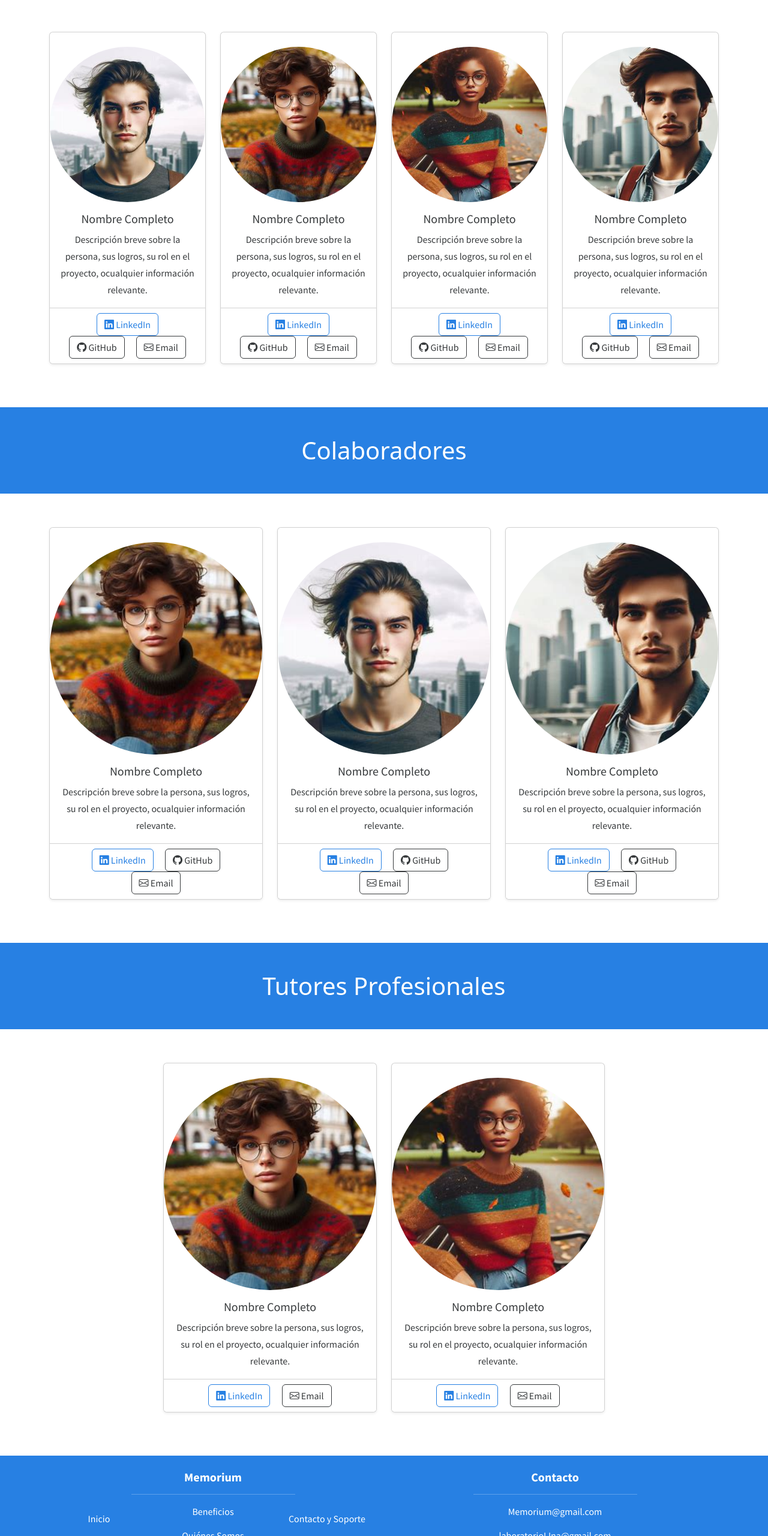
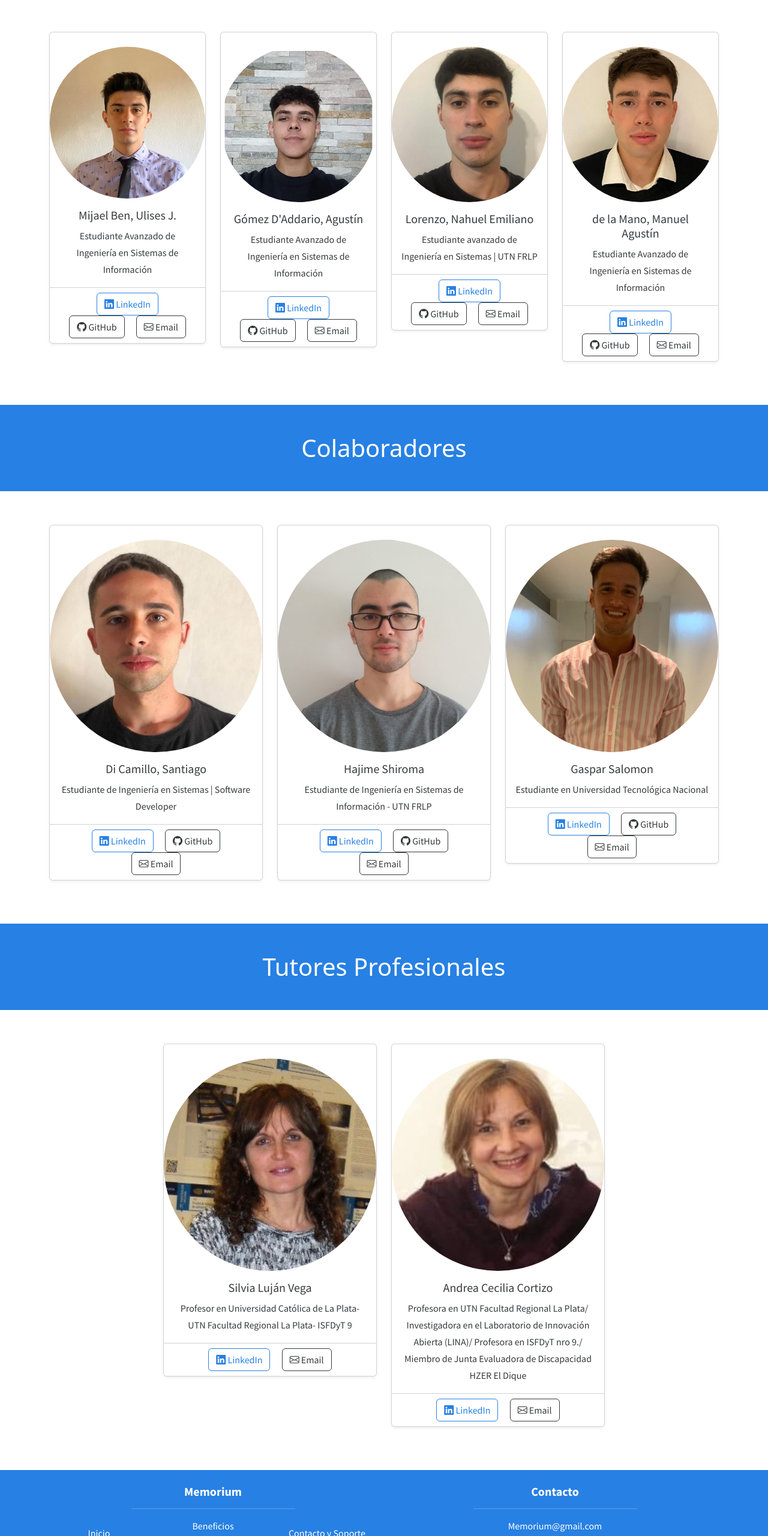
Before and after one commit to Ulimb/Memorium-Web-Informativa, a plain HTML site: page Home/Sections/4-Quienes-Somos/index.html in a window 1280 px wide. Shown: the part 1509-4070 px from the top of the page at 60% size. Drawn offline with nearby package versions, Linux system fonts and the light colour scheme; files whose address does not match are found by name; a web font is replaced by a local one.

Commit message:
Agrego informacion Quienes Somos

```diff
--- a/Home/Sections/4-Quienes-Somos/index.html
+++ b/Home/Sections/4-Quienes-Somos/index.html
@@ -83,65 +83,69 @@
             <!-- Card Template -->
             <div class="col-xs-12 col-sm-6 col-md-6 col-lg-6 col-xl-3">
                 <div class="card shadow-sm mb-4">
-                    <img src="/Home/images/secciones/Quienes-Somos/Persona3.jpeg"
+                    <img src="/Home/images/secciones/Quienes-Somos/1-Fundador.jpg"
                         class="card-img-top rounded-circle mx-auto d-block mt-4 card-w" alt="Foto de Fundador">
                     <div class="card-body text-center">
-                        <h5 class="card-title">Nombre Completo</h5>
-                        <p class="card-text fs-6">Descripción breve sobre la persona, sus logros, su rol en el proyecto, ocualquier información relevante.</p>
+                        <h5 class="card-title">Mijael Ben, Ulises J.</h5>
+                        <p class="card-text fs-6">Estudiante Avanzado de Ingeniería en Sistemas de Información</p>
                     </div>
                     <div class="card-footer text-center bg-white">
-                        <a href="#" class="btn btn-outline-primary mx-2"><i class="bi bi-linkedin"></i> LinkedIn</a>
-                        <a href="#" class="btn btn-outline-dark mx-2"><i class="bi bi-github"></i> GitHub</a>
-                        <a href="mailto:correo@ejemplo.com" class="btn btn-outline-secondary mx-2"><i
-                                class="bi bi-envelope"></i> Email</a>
+                        <a href="https://www.linkedin.com/in/ulises-mb/" target="_blank" class="btn btn-outline-primary mx-2"><i class="bi bi-linkedin"></i> LinkedIn</a>
+                        <a href="https://github.com/Ulimb" target="_blank" class="btn btn-outline-dark mx-2"><i class="bi bi-github"></i> GitHub</a>
+                        <a href="https://mail.google.com/mail/?view=cm&fs=1&to=ulisesmijaelben02@gmail.com" target="_blank" class="btn btn-outline-secondary mx-2">
+                            <i class="bi bi-envelope"></i> Email
+                        </a>
                     </div>
                 </div>
             </div>
             <div class="col-xs-12 col-sm-6 col-md-6 col-lg-6 col-xl-3">
                 <div class="card shadow-sm mb-4">
-                    <img src="/Home/images/secciones/Quienes-Somos/Persona1.jpeg"
+                    <img src="/Home/images/secciones/Quienes-Somos/2-Fundador.jpeg"
                         class="card-img-top rounded-circle mx-auto d-block mt-4 card-w" alt="Foto de Fundador">
                     <div class="card-body text-center">
-                        <h5 class="card-title">Nombre Completo</h5>
-                        <p class="card-text fs-6">Descripción breve sobre la persona, sus logros, su rol en el proyecto, ocualquier información relevante.</p>
+                        <h5 class="card-title">Gómez D'Addario, Agustín</h5>
+                        <p class="card-text fs-6">Estudiante Avanzado de Ingeniería en Sistemas de Información</p>
                     </div>
                     <div class="card-footer text-center bg-white">
-                        <a href="#" class="btn btn-outline-primary mx-2"><i class="bi bi-linkedin"></i> LinkedIn</a>
-                        <a href="#" class="btn btn-outline-dark mx-2"><i class="bi bi-github"></i> GitHub</a>
-                        <a href="mailto:correo@ejemplo.com" class="btn btn-outline-secondary mx-2"><i
-                                class="bi bi-envelope"></i> Email</a>
+                        <a href="https://www.linkedin.com/in/agustingomezdaddario/" class="btn btn-outline-primary mx-2"><i class="bi bi-linkedin"></i> LinkedIn</a>
+                        <a href="https://github.com/AgusGomezDAddario" class="btn btn-outline-dark mx-2"><i class="bi bi-github"></i> GitHub</a>
+                        <a href="https://mail.google.com/mail/?view=cm&fs=1&to=gomezdaddarioagus@gmail.com" target="_blank" class="btn btn-outline-secondary mx-2">
+                            <i class="bi bi-envelope"></i> Email
+                        </a>
                     </div>
                 </div>
             </div>
             <div class="col-xs-12 col-sm-6 col-md-6 col-lg-6 col-xl-3">
                 <div class="card shadow-sm mb-4">
-                    <img src="/Home/images/secciones/Quienes-Somos/Persona2.jpeg"
+                    <img src="/Home/images/secciones/Quienes-Somos/3-Fundador.jpeg"
                         class="card-img-top rounded-circle mx-auto d-block mt-4 card-w" alt="Foto de Fundador">
                     <div class="card-body text-center">
-                        <h5 class="card-title">Nombre Completo</h5>
-                        <p class="card-text fs-6">Descripción breve sobre la persona, sus logros, su rol en el proyecto, ocualquier información relevante.</p>
+                        <h5 class="card-title">Lorenzo, Nahuel Emiliano</h5>
+                        <p class="card-text fs-6">Estudiante avanzado de Ingeniería en Sistemas | UTN FRLP</p>
                     </div>
                     <div class="card-footer text-center bg-white">
-                        <a href="#" class="btn btn-outline-primary mx-2"><i class="bi bi-linkedin"></i> LinkedIn</a>
-                        <a href="#" class="btn btn-outline-dark mx-2"><i class="bi bi-github"></i> GitHub</a>
-                        <a href="mailto:correo@ejemplo.com" class="btn btn-outline-secondary mx-2"><i
-                                class="bi bi-envelope"></i> Email</a>
+                        <a href="https://www.linkedin.com/in/nahuel-lorenzo-/" target="_blank" class="btn btn-outline-primary mx-2"><i class="bi bi-linkedin"></i> LinkedIn</a>
+                        <a href="https://github.com/nahuellorenzo" target="_blank" class="btn btn-outline-dark mx-2"><i class="bi bi-github"></i> GitHub</a>
+                        <a href="https://mail.google.com/mail/?view=cm&fs=1&to=nahuelorenzo@gmail.com" target="_blank" class="btn btn-outline-secondary mx-2">
+                            <i class="bi bi-envelope"></i> Email
+                        </a>
                     </div>
                 </div>
             </div>
             <div class="col-xs-12 col-sm-6 col-md-6 col-lg-6 col-xl-3">
                 <div class="card shadow-sm mb-4">
-                    <img src="/Home/images/secciones/Quienes-Somos/Persona4.jpeg"
+                    <img src="/Home/images/secciones/Quienes-Somos/4-Fundador.jpeg"
                         class="card-img-top rounded-circle mx-auto d-block mt-4 card-w" alt="Foto de Fundador">
                     <div class="card-body text-center">
-                        <h5 class="card-title">Nombre Completo</h5>
-                        <p class="card-text fs-6">Descripción breve sobre la persona, sus logros, su rol en el proyecto, ocualquier información relevante.</p>
+                        <h5 class="card-title">de la Mano, Manuel Agustín</h5>
+                        <p class="card-text fs-6">Estudiante Avanzado de Ingeniería en Sistemas de Información</p>
                     </div>
                     <div class="card-footer text-center bg-white">
-                        <a href="#" class="btn btn-outline-primary mx-2"><i class="bi bi-linkedin"></i> LinkedIn</a>
-                        <a href="#" class="btn btn-outline-dark mx-2"><i class="bi bi-github"></i> GitHub</a>
-                        <a href="mailto:correo@ejemplo.com" class="btn btn-outline-secondary mx-2"><i
-                                class="bi bi-envelope"></i> Email</a>
+                        <a href="https://www.linkedin.com/in/manueldelamano-598b43236/" target="_blank" class="btn btn-outline-primary mx-2"><i class="bi bi-linkedin"></i> LinkedIn</a>
+                        <a href="https://github.com/manudelamano" target="_blank" class="btn btn-outline-dark mx-2"><i class="bi bi-github"></i> GitHub</a>
+                        <a href="https://mail.google.com/mail/?view=cm&fs=1&to=manudelamano@gmail.com" target="_blank" class="btn btn-outline-secondary mx-2">
+                            <i class="bi bi-envelope"></i> Email
+                        </a>
                     </div>
                 </div>
             </div>
@@ -157,49 +161,52 @@
             <!-- Card Template -->
             <div class="col-xs-12 col-sm-6 col-md-6 col-lg-6 col-xl-4">
                 <div class="card shadow-sm mb-4">
-                    <img src="/Home/images/secciones/Quienes-Somos/Persona1.jpeg"
+                    <img src="/Home/images/secciones/Quienes-Somos/2-Colaborador.jpeg"
                         class="card-img-top rounded-circle mx-auto d-block mt-4 card-w" alt="Foto de Fundador">
                     <div class="card-body text-center">
-                        <h5 class="card-title">Nombre Completo</h5>
-                        <p class="card-text fs-6">Descripción breve sobre la persona, sus logros, su rol en el proyecto, ocualquier información relevante.</p>
+                        <h5 class="card-title">Di Camillo, Santiago</h5>
+                        <p class="card-text fs-6">Estudiante de Ingeniería en Sistemas | Software Developer</p>
                     </div>
                     <div class="card-footer text-center bg-white">
-                        <a href="#" class="btn btn-outline-primary mx-2"><i class="bi bi-linkedin"></i> LinkedIn</a>
-                        <a href="#" class="btn btn-outline-dark mx-2"><i class="bi bi-github"></i> GitHub</a>
-                        <a href="mailto:correo@ejemplo.com" class="btn btn-outline-secondary mx-2"><i
-                                class="bi bi-envelope"></i> Email</a>
+                        <a href="https://www.linkedin.com/in/santiago-di-camillo/" target="_blank" class="btn btn-outline-primary mx-2"><i class="bi bi-linkedin"></i> LinkedIn</a>
+                        <a href="https://github.com/sdicamillo" target="_blank" class="btn btn-outline-dark mx-2"><i class="bi bi-github"></i> GitHub</a>
+                        <a href="https://mail.google.com/mail/?view=cm&fs=1&to=dicamillosantiago@gmail.com" target="_blank" class="btn btn-outline-secondary mx-2">
+                            <i class="bi bi-envelope"></i> Email
+                        </a>
                     </div>
                 </div>
             </div>
             <div class="col-xs-12 col-sm-6 col-md-6 col-lg-6 col-xl-4">
                 <div class="card shadow-sm mb-4">
-                    <img src="/Home/images/secciones/Quienes-Somos/Persona3.jpeg"
+                    <img src="/Home/images/secciones/Quienes-Somos/1-Colaborador.jpeg"
                         class="card-img-top rounded-circle mx-auto d-block mt-4 card-w" alt="Foto de Fundador">
                     <div class="card-body text-center">
-                        <h5 class="card-title">Nombre Completo</h5>
-                        <p class="card-text fs-6">Descripción breve sobre la persona, sus logros, su rol en el proyecto, ocualquier información relevante.</p>
+                        <h5 class="card-title">Hajime Shiroma</h5>
+                        <p class="card-text fs-6">Estudiante de Ingeniería en Sistemas de Información - UTN FRLP</p>
                     </div>
                     <div class="card-footer text-center bg-white">
-                        <a href="#" class="btn btn-outline-primary mx-2"><i class="bi bi-linkedin"></i> LinkedIn</a>
-                        <a href="#" class="btn btn-outline-dark mx-2"><i class="bi bi-github"></i> GitHub</a>
-                        <a href="mailto:correo@ejemplo.com" class="btn btn-outline-secondary mx-2"><i
-                                class="bi bi-envelope"></i> Email</a>
+                        <a href="https://www.linkedin.com/in/hajimeshiroma/" class="btn btn-outline-primary mx-2"><i class="bi bi-linkedin"></i> LinkedIn</a>
+                        <a href="https://github.com/ShiromaHajime" class="btn btn-outline-dark mx-2"><i class="bi bi-github"></i> GitHub</a>
+                        <a href="https://mail.google.com/mail/?view=cm&fs=1&to=hajishiro.hs@gmail.com" target="_blank" class="btn btn-outline-secondary mx-2">
+                            <i class="bi bi-envelope"></i> Email
+                        </a>
                     </div>
                 </div>
             </div>
             <div class="col-xs-12 col-sm-6 col-md-6 col-lg-6 col-xl-4">
                 <div class="card shadow-sm mb-4">
-                    <img src="/Home/images/secciones/Quienes-Somos/Persona4.jpeg"
+                    <img src="/Home/images/secciones/Quienes-Somos/3-Colaborador.jpeg"
                         class="card-img-top rounded-circle mx-auto d-block mt-4 card-w" alt="Foto de Fundador">
                     <div class="card-body text-center">
-                        <h5 class="card-title">Nombre Completo</h5>
-                        <p class="card-text fs-6">Descripción breve sobre la persona, sus logros, su rol en el proyecto, ocualquier información relevante.</p>
+                        <h5 class="card-title">Gaspar Salomon</h5>
+                        <p class="card-text fs-6">Estudiante en Universidad Tecnológica Nacional</p>
                     </div>
                     <div class="card-footer text-center bg-white">
-                        <a href="#" class="btn btn-outline-primary mx-2"><i class="bi bi-linkedin"></i> LinkedIn</a>
-                        <a href="#" class="btn btn-outline-dark mx-2"><i class="bi bi-github"></i> GitHub</a>
-                        <a href="mailto:correo@ejemplo.com" class="btn btn-outline-secondary mx-2"><i
-                                class="bi bi-envelope"></i> Email</a>
+                        <a href="https://www.linkedin.com/in/gasparsalomon/" target="_blank" class="btn btn-outline-primary mx-2"><i class="bi bi-linkedin"></i> LinkedIn</a>
+                        <a href="https://github.com/GasparSalomon" target="_blank" class="btn btn-outline-dark mx-2"><i class="bi bi-github"></i> GitHub</a>
+                        <a href="https://mail.google.com/mail/?view=cm&fs=1&to=gasparsalomon84@gmail.com" target="_blank" class="btn btn-outline-secondary mx-2">
+                            <i class="bi bi-envelope"></i> Email
+                        </a>
                     </div>
                 </div>
             </div>
@@ -215,31 +222,33 @@
             <!-- Card Template -->
             <div class="col-xs-12 col-sm-6 col-md-6 col-lg-6 col-xl-4">
                 <div class="card shadow-sm mb-4">
-                    <img src="/Home/images/secciones/Quienes-Somos/Persona1.jpeg"
+                    <img src="/Home/images/secciones/Quienes-Somos/1-Tutor.jpeg"
                         class="card-img-top rounded-circle mx-auto d-block mt-4 card-w" alt="Foto de Fundador">
                     <div class="card-body text-center">
-                        <h5 class="card-title">Nombre Completo</h5>
-                        <p class="card-text fs-6">Descripción breve sobre la persona, sus logros, su rol en el proyecto, ocualquier información relevante.</p>
+                        <h5 class="card-title">Silvia Luján Vega</h5>
+                        <p class="card-text fs-6">Profesor en Universidad Católica de La Plata- UTN Facultad Regional La Plata- ISFDyT 9</p>
                     </div>
                     <div class="card-footer text-center bg-white">
-                        <a href="#" class="btn btn-outline-primary mx-2"><i class="bi bi-linkedin"></i> LinkedIn</a>
-                        <a href="mailto:correo@ejemplo.com" class="btn btn-outline-secondary mx-2"><i
-                                class="bi bi-envelope"></i> Email</a>
+                        <a href="https://www.linkedin.com/in/silvia-luj%C3%A1n-vega-801799124/" target="_blank" class="btn btn-outline-primary mx-2"><i class="bi bi-linkedin"></i> LinkedIn</a>
+                        <a href="https://mail.google.com/mail/?view=cm&fs=1&to=silvialuvega@gmail.com" target="_blank" class="btn btn-outline-secondary mx-2">
+                            <i class="bi bi-envelope"></i> Email
+                        </a>
                     </div>
                 </div>
             </div>
             <div class="col-xs-12 col-sm-6 col-md-6 col-lg-6 col-xl-4">
                 <div class="card shadow-sm mb-4">
-                    <img src="/Home/images/secciones/Quienes-Somos/Persona2.jpeg"
+                    <img src="/Home/images/secciones/Quienes-Somos/2-Tutor.jpeg"
                         class="card-img-top rounded-circle mx-auto d-block mt-4 card-w" alt="Foto de Fundador">
                     <div class="card-body text-center">
-                        <h5 class="card-title">Nombre Completo</h5>
-                        <p class="card-text fs-6">Descripción breve sobre la persona, sus logros, su rol en el proyecto, ocualquier información relevante.</p>
+                        <h5 class="card-title">Andrea Cecilia Cortizo</h5>
+                        <p class="card-text fs-6">Profesora en UTN Facultad Regional La Plata/ Investigadora en el Laboratorio de Innovación Abierta (LINA)/ Profesora en ISFDyT nro 9./ Miembro de Junta Evaluadora de Discapacidad HZER El Dique</p>
                     </div>
                     <div class="card-footer text-center bg-white">
-                        <a href="#" class="btn btn-outline-primary mx-2"><i class="bi bi-linkedin"></i> LinkedIn</a>
-                        <a href="mailto:correo@ejemplo.com" class="btn btn-outline-secondary mx-2"><i
-                                class="bi bi-envelope"></i> Email</a>
+                        <a href="https://www.linkedin.com/in/andrea-cecilia-cortizo-6a1ab055/" target="_blank" class="btn btn-outline-primary mx-2"><i class="bi bi-linkedin"></i> LinkedIn</a>
+                        <a href="https://mail.google.com/mail/?view=cm&fs=1&to=acortizo@frlp.utn.edu.ar" target="_blank" class="btn btn-outline-secondary mx-2">
+                            <i class="bi bi-envelope"></i> Email
+                        </a>
                     </div>
                 </div>
             </div>
```
Also changed, not shown: Home/images/secciones/App-Web/A-bienvenida.png (deleted), Home/images/secciones/Quienes-Somos/1-Colaborador.jpeg (added), Home/images/secciones/Quienes-Somos/1-Fundador.jpg (added), Home/images/secciones/Quienes-Somos/1-Tutor.jpeg (added), Home/images/secciones/Quienes-Somos/2-Colaborador.jpeg (added), Home/images/secciones/Quienes-Somos/2-Fundador.jpeg (added), Home/images/secciones/Quienes-Somos/2-Tutor.jpeg (added), Home/images/secciones/Quienes-Somos/3-Colaborador.jpeg (added), Home/images/secciones/Quienes-Somos/3-Fundador.jpeg (added), Home/images/secciones/Quienes-Somos/4-Fundador.jpeg (added), Home/images/secciones/Quienes-Somos/Persona1.jpeg (deleted), Home/images/secciones/Quienes-Somos/Persona2.jpeg (deleted), Home/images/secciones/Quienes-Somos/Persona3.jpeg (deleted), Home/images/secciones/Quienes-Somos/Persona4.jpeg (deleted), 1 more files.
